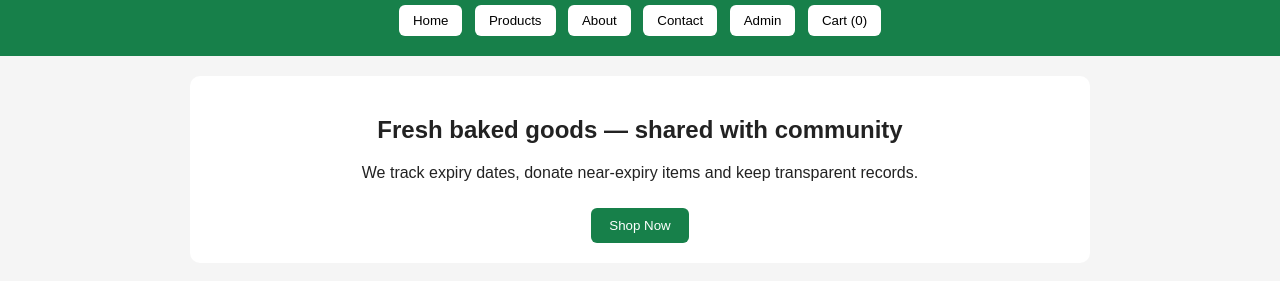
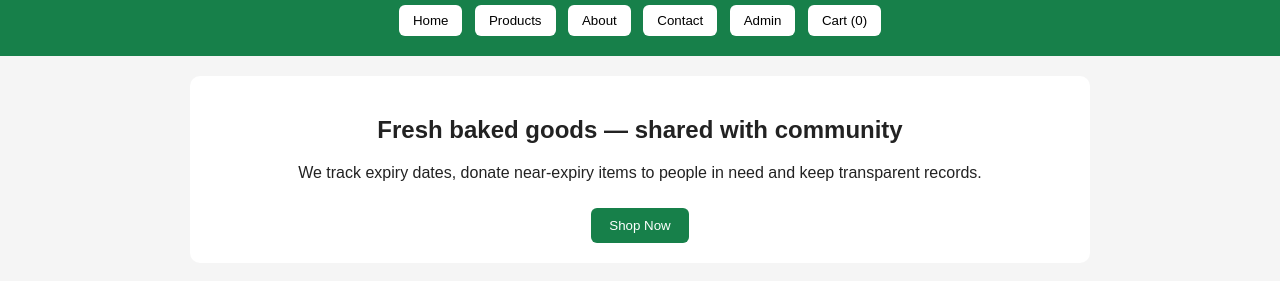
Before and after one commit to 2403585-prog/PEACE_BAKERY_, a plain HTML site: page index.html in a window 1280 px wide. Shown: the part 95-376 px from the top of the page. Drawn offline with Linux system fonts and the light colour scheme.

Commit message:
Revise HTML structure and content for Peace Bakery
Updated the HTML structure and content for the Peace Bakery website, enhancing the hero section description and ensuring proper formatting.

```diff
--- a/index.html
+++ b/index.html
@@ -25,7 +25,7 @@
   <!-- HERO -->
   <section id="hero" class="hero">
     <h2>Fresh baked goods — shared with community</h2>
-    <p>We track expiry dates, donate near-expiry items and keep transparent records.</p>
+    <p>We track expiry dates, donate near-expiry items to people in need and keep transparent records.</p>
     <button id="shop-now">Shop Now</button>
   </section>
 
```
